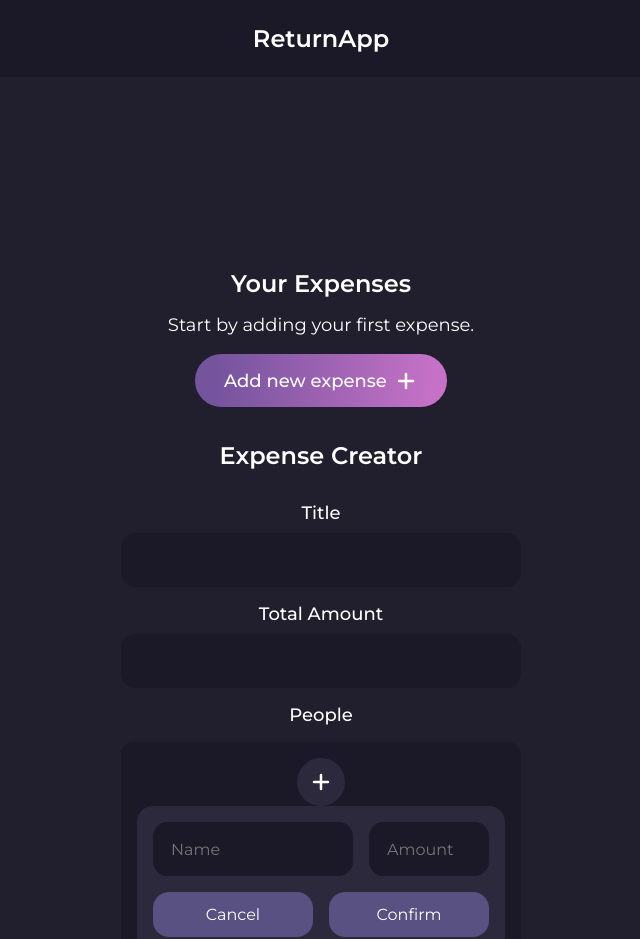
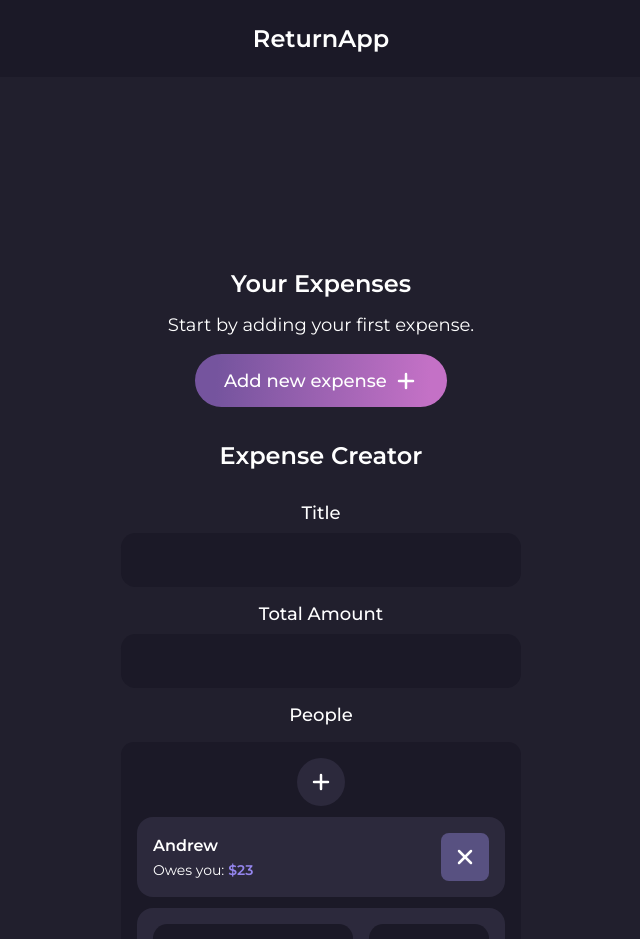
Before and after one commit to chmery/returnapp, a React (Create React App) app: page / in a window 1280 px wide. Shown: the top 939 px of the page, without its empty margins (319-959 px from the left). Built offline with nearby package versions, Linux system fonts and the light colour scheme.

Commit message:
Create people item component

```diff
--- /dev/null
+++ b/src/components/Expenses/ExitIcon.js
@@ -0,0 +1,21 @@
+const ExitIcon = () => {
+    return (
+        <svg
+            xmlns="http://www.w3.org/2000/svg"
+            width="24"
+            height="24"
+            viewBox="0 0 24 24"
+            fill="none"
+            stroke="currentColor"
+            stroke-width="2.5"
+            stroke-linecap="round"
+            stroke-linejoin="round"
+            class="feather feather-x"
+        >
+            <line x1="18" y1="6" x2="6" y2="18"></line>
+            <line x1="6" y1="6" x2="18" y2="18"></line>
+        </svg>
+    );
+};
+
+export default ExitIcon;
--- a/src/components/Expenses/ExpenseCreator/ExpenseCreator.js
+++ b/src/components/Expenses/ExpenseCreator/ExpenseCreator.js
@@ -2,7 +2,7 @@ import classes from "./ExpenseCreator.module.css";
 
 import Button from "../../UI/Button";
 import Input from "../../UI/Input";
-import PeopleList from "./PeopleList";
+import PeopleList from "../PeopleList/PeopleList";
 
 const ExpenseCreator = () => {
     return (
--- /dev/null
+++ b/src/components/Expenses/PeopleList/PeopleItem.js
@@ -0,0 +1,24 @@
+import classes from "./PeopleItem.module.css";
+
+import ExitIcon from "../ExitIcon";
+
+const PeopleItem = (props) => {
+    const { personData } = props;
+    const amount = ` $${personData.amount}`;
+
+    return (
+        <div className={classes["people-item"]}>
+            <div>
+                <p className={classes.name}>{personData.name}</p>
+                <p className={classes.text}>
+                    Owes you:<span>{amount}</span>
+                </p>
+            </div>
+            <div className={classes.icon}>
+                <ExitIcon />
+            </div>
+        </div>
+    );
+};
+
+export default PeopleItem;
--- /dev/null
+++ b/src/components/Expenses/PeopleList/PeopleItem.module.css
@@ -0,0 +1,41 @@
+.people-item {
+    padding: 1em;
+    background: var(--item-bg);
+    border-radius: 1em;
+    display: flex;
+    align-items: center;
+    justify-content: space-between;
+    margin: 0.7em 0;
+}
+
+.name {
+    font-weight: 600;
+    font-size: 1rem;
+    margin-bottom: 0.4em;
+}
+
+.text {
+    font-size: 0.875rem;
+    font-weight: 400;
+}
+
+.text span {
+    font-weight: 600;
+    color: var(--highlight);
+}
+
+.icon {
+    display: flex;
+    justify-content: center;
+    align-items: center;
+    height: 3em;
+    width: 3em;
+    background: var(--bright-purple);
+    border-radius: 0.5em;
+    cursor: pointer;
+    transition: transform 0.1s;
+}
+
+.icon:hover {
+    transform: scale(1.1);
+}
--- a/src/components/Expenses/ExpenseCreator/PeopleList.js
+++ b/src/components/Expenses/PeopleList/PeopleList.js
@@ -1,8 +1,18 @@
 import classes from "./PeopleList.module.css";
 import PlusIcon from "../PlusIcon";
 import AddPeople from "./AddPeople";
+import PeopleItem from "./PeopleItem";
 
 const People = () => {
+    const TEST_DATA = [
+        {
+            name: "Andrew",
+            amount: 23,
+        },
+    ];
+
+    const peopleList = TEST_DATA.map((person) => <PeopleItem personData={person} />);
+
     return (
         <>
             <p className={classes.people}>People</p>
@@ -10,6 +20,7 @@ const People = () => {
                 <div className={classes.icon}>
                     <PlusIcon />
                 </div>
+                {peopleList}
                 <AddPeople />
             </div>
         </>
--- a/src/css/variables.css
+++ b/src/css/variables.css
@@ -1,6 +1,7 @@
 :root {
     --dark-purple: #1b1927;
     --bright-purple: #585181;
+    --highlight: #9485ed;
     --item-bg: #2c293c;
     --placeholder-text: #4f4d5e;
     --unchecked: #3d3a4a;
```
Also changed, not shown: src/components/Expenses/PeopleList/AddPeople.js (renamed from src/components/Expenses/ExpenseCreator/AddPeople.js), src/components/Expenses/PeopleList/AddPeople.module.css (renamed from src/components/Expenses/ExpenseCreator/AddPeople.module.css), src/components/Expenses/PeopleList/PeopleList.module.css (renamed from src/components/Expenses/ExpenseCreator/PeopleList.module.css).
